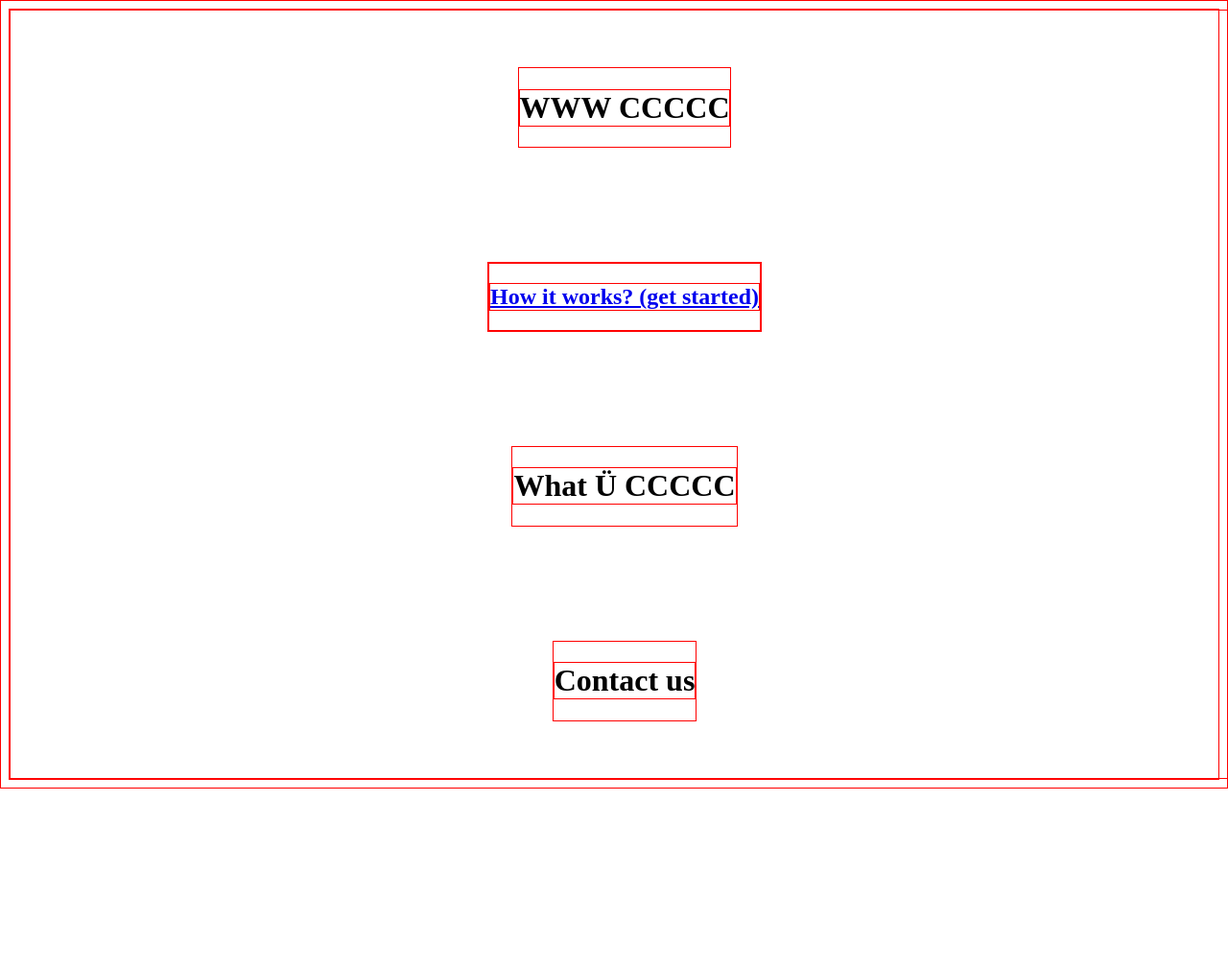
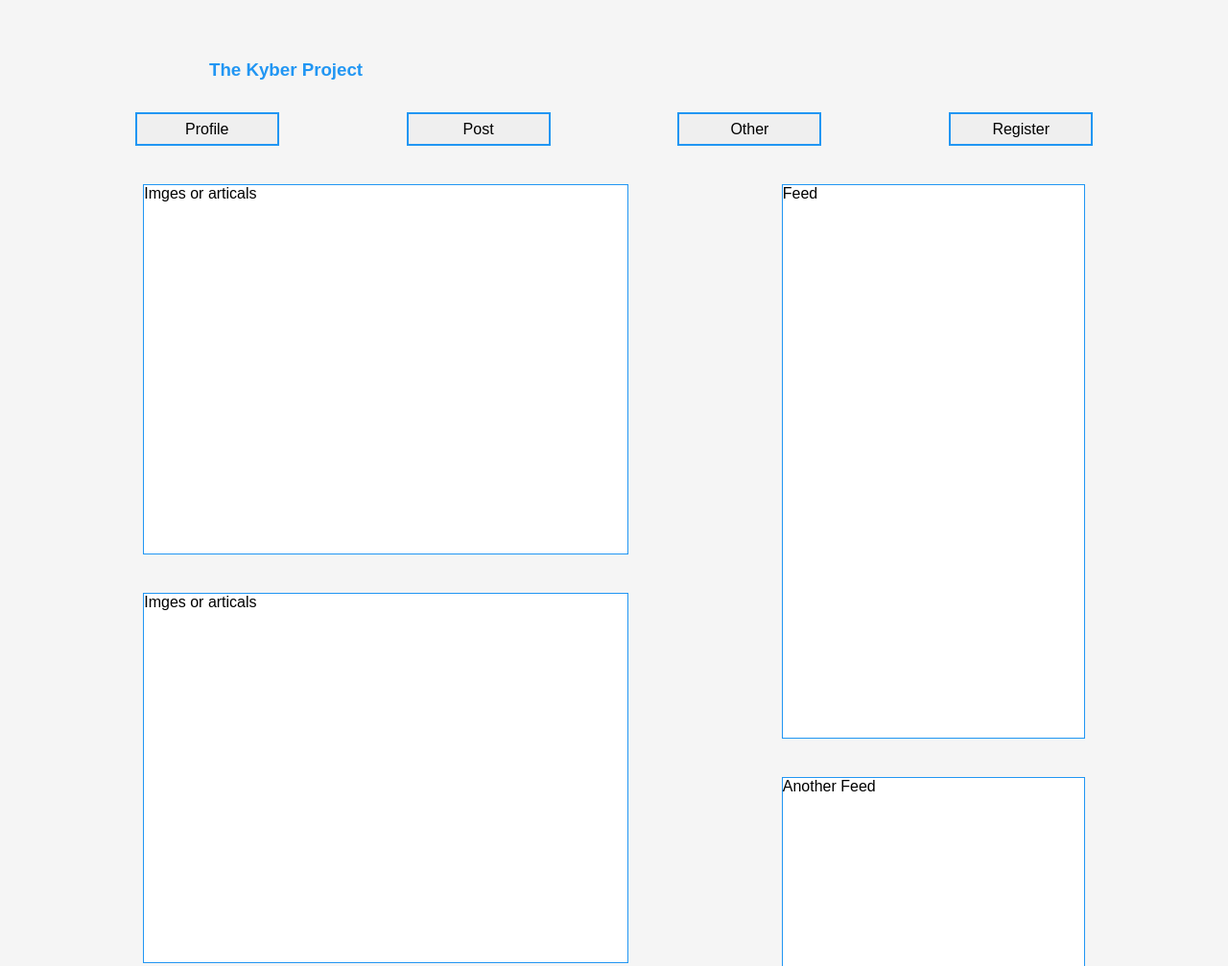
Before and after one commit to TumTum23/The-Kyber-Project, a plain HTML site: page index.html in a window 1280 px wide. Shown: the top 1007 px of the page at 96% size. Before the commit the page ends 822 px from the top, so only its background shows below. Drawn offline with Linux system fonts and the light colour scheme; a web font is replaced by a local one.

Commit message:
enhance frontend skeleton

```diff
--- a/index.html
+++ b/index.html
@@ -2,8 +2,9 @@
 <html>
 <head>
     <meta charset="utf-8" />
-    <title>WHÜ CARES</title>
+    <title>Kyber Project</title>
     <link rel="stylesheet" href="main.css">
+    <link href="https://fonts.googleapis.com/css2?family=Recursive:wght@500&display=swap" rel="stylesheet">
 
 </head>
 
@@ -11,10 +12,27 @@
 
     <div class="container">
 
-       <div><h1>WWW CCCCC</h1></div>
-       <a href="./about.html"><div>  <h2>How it works? (get started)</h2></div> </a>
-       <div> <h1>What Ü CCCCC</h1></div>
-       <div> <h1>Contact us</h1></div>
+    	<div class="title"> <h3>The Kyber Project</h3>
+        </div>
+
+    	<div class="navv">
+            <button class="btn info navbut">Profile</button>
+            <button class="btn info navbut">Post</button>
+            <button class="btn info navbut">Other</button>
+            <button class="btn info navbut">Register</button>
+    	</div>
+    	<div class="content">
+    		<div class="mainContent">
+				<div class="mainContentArticle">Imges or articals</div>
+				<div class="mainContentArticle">Imges or articals</div>
+				<div class="mainContentArticle">Imges or articals</div>
+
+    		</div>
+    		<div class="feedContent">
+				<div class="feedContentArticle">Feed</div>
+				<div class="feedContentArticle1">Another Feed</div>
+    		</div>
+    	</div>
 
     </div>
 </body>
--- a/main.css
+++ b/main.css
@@ -1,30 +1,141 @@
-* {
+/** {
     border: 1px solid red;
+}*/
+body {
+	background-color: whitesmoke;
+	font-family: 'Recursive', sans-serif;
 }
 
 .container {
-    height: 100vh;
-    width: 100vw;
+
     display: flex;
     flex-direction: column;
-    justify-content: space-around;
-    align-items: center;
+    height: 30vh;
 }
 
-
-.container{
-    height: 100vh;
-    width: 100vw;
-    display: flex;
-    flex-direction: column;
-    justify-content: space-around;
-    align-items: center;
+.title {
+background-color:;
+margin-top: 35px;
+margin-bottom: 15px;
+margin-left: 210px;
+color: #2196F3;
 }
 
-.about {
+.navv {
+display: flex;
+background-color: whitesmoke;
+flex-direction: row;
+justify-content: space-evenly;
+}
+
+.navbut {
+  width: 150px;
+  height: 35px;
+  display: flex;
+  align-items: center;
+  justify-content: center;
+  border: 1px solid grey;
+}
+
+.content {
+display: flex;
+flex-direction: row;
+justify-content: center;
+}
+
+.mainContent {
+	width: 40%;
+	height: 160vh;
+	margin-right: 115px;
+}
+
+.mainContentArticle {
+	margin-top: 40px;
+	margin-bottom: 35px;
+	height: 30%;
+	border: 1px solid #2196F3;
+	background-color: white;
+}
+
+.feedContent {
+	width: 25%;
+	margin-left: 45px;
+}
+
+.feedContentArticle {
+	margin-top: 40px;
+	margin-bottom: 35px;
+	height: 45%;
+	border: 1px solid #2196F3;
+	background-color: white;
+}
+.feedContentArticle1 {
+	margin-top: 40px;
+	margin-bottom: 35px;
+	height: 20%;
+	border: 1px solid #2196F3;
+	background-color: white;
+}
+
+.btn {
+  border: 2px solid black;
+  color: black;
+  padding: 14px 28px;
+  font-size: 16px;
+  cursor: pointer;
 
 }
 
-.aboutUs {
-    padding: 20px;
+/* Green */
+.success {
+  border-color: #4CAF50;
+  color: green;
 }
+
+.success:hover {
+  background-color: #4CAF50;
+  color: white;
+}
+
+/* Blue */
+.info {
+  border-color: #2196F3;
+  color: #000;
+}
+
+.info:hover {
+  background: #2196F3;
+  color: white;
+}
+
+/* Orange */
+.warning {
+  border-color: #ff9800;
+  color: orange;
+}
+
+.warning:hover {
+  background: #ff9800;
+  color: white;
+}
+
+/* Red */
+.danger {
+  border-color: #f44336;
+  color: red
+}
+
+.danger:hover {
+  background: #f44336;
+  color: white;
+}
+
+/* Gray */
+.default {
+  border-color: #e7e7e7;
+  color: black;
+}
+
+.default:hover {
+  background: #e7e7e7;
+}
```
